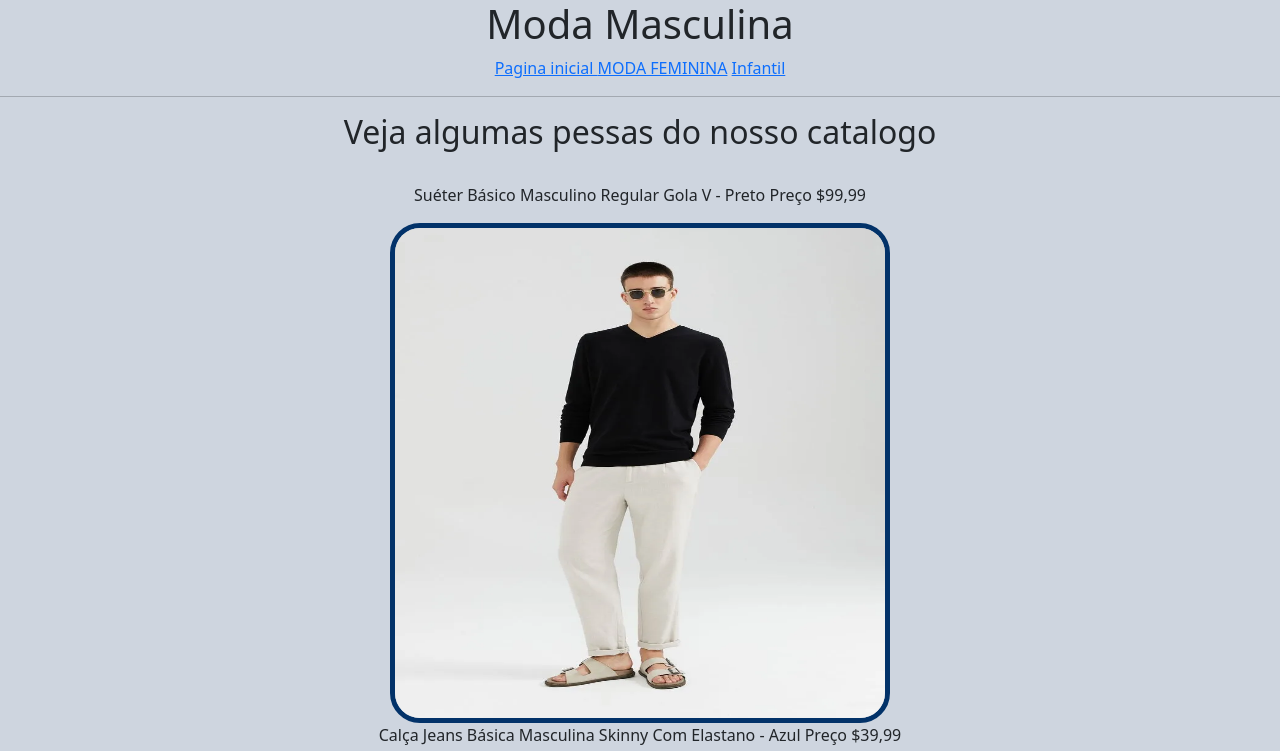
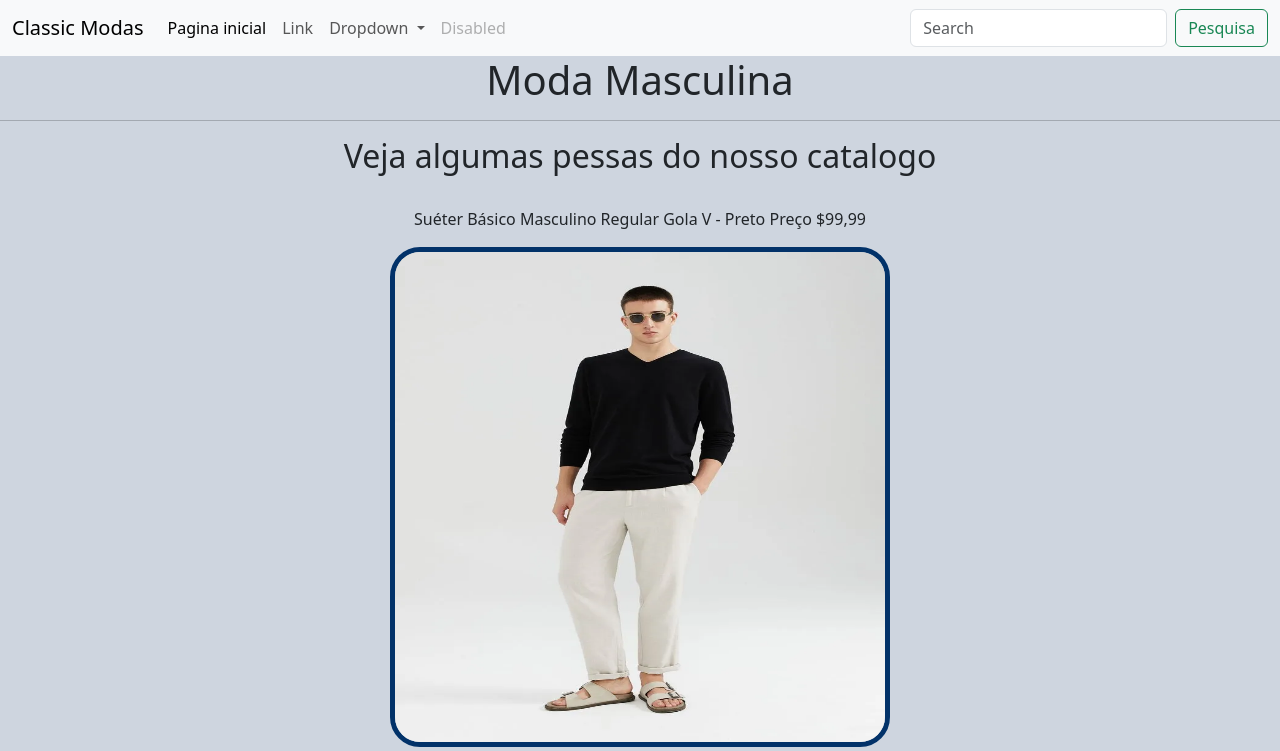
Before and after one commit to ariellafernanda/lu_confec-es, a plain HTML site: page modamasculina.html in a window 1280 px wide. Shown: the top 751 px of the page. Drawn offline with nearby package versions, Linux system fonts and the light colour scheme.

Commit message:
moda masculina

```diff
--- a/modamasculina.html
+++ b/modamasculina.html
@@ -15,14 +15,48 @@
 
 
 </head>
-<body><div>
-    <h1>Moda Masculina</h1>
+<body>
 
 
-        <a href="modamasculina.html"></a>
-        <a href="index.html">Pagina inicial </a>
-        <a href="Hfemina.html">MODA FEMININA</a>
-        <a href="mdINFANTIL.HTML">Infantil</a>
+    <nav class="navbar navbar-expand-lg bg-body-tertiary">
+        <div class="container-fluid">
+          <a class="navbar-brand" href="#">Classic Modas</a>
+          <button class="navbar-toggler" type="button" data-bs-toggle="collapse" data-bs-target="#navbarSupportedContent" aria-controls="navbarSupportedContent" aria-expanded="false" aria-label="Toggle navigation">
+            <span class="navbar-toggler-icon"></span>
+          </button>
+          <div class="collapse navbar-collapse" id="navbarSupportedContent">
+            <ul class="navbar-nav me-auto mb-2 mb-lg-0">
+              <li class="nav-item">
+                <a class="nav-link active" aria-current="page" href="aqui coloca o index blz joao #">Pagina inicial</a>
+              </li>
+              <li class="nav-item">
+                <a class="nav-link" href="#">Link</a>
+              </li>
+              <li class="nav-item dropdown">
+                <a class="nav-link dropdown-toggle" href="#" role="button" data-bs-toggle="dropdown" aria-expanded="false">
+                  Dropdown
+                </a>
+                <ul class="dropdown-menu">
+                  <li><a class="dropdown-item" href="#">Action</a></li>
+                  <li><a class="dropdown-item" href="#">Another action</a></li>
+                  <li><hr class="dropdown-divider"></li>
+                  <li><a class="dropdown-item" href="#">Something else here</a></li>
+                </ul>
+              </li>
+              <li class="nav-item">
+                <a class="nav-link disabled" aria-disabled="true">Disabled</a>
+              </li>
+            </ul>
+            <form class="d-flex" role="search">
+              <input class="form-control me-2" type="search" placeholder="Search" aria-label="Search">
+              <button class="btn btn-outline-success" type="submit">Pesquisa</button>
+            </form>
+          </div>
+        </div>
+      </nav>
+
+        <div>
+    <h1>Moda Masculina</h1>
 
     <hr>
 
```
Also changed, not shown: LU.css (line endings or trailing spaces).
